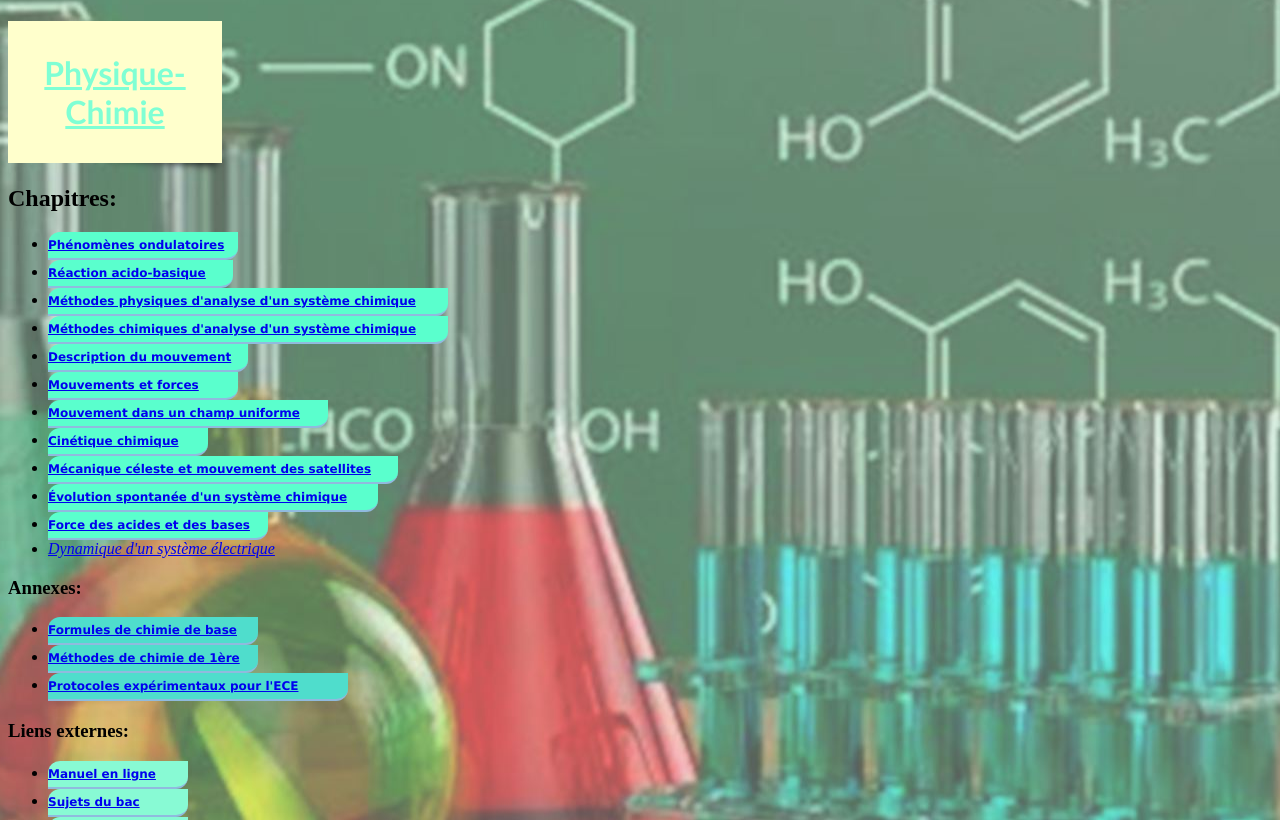
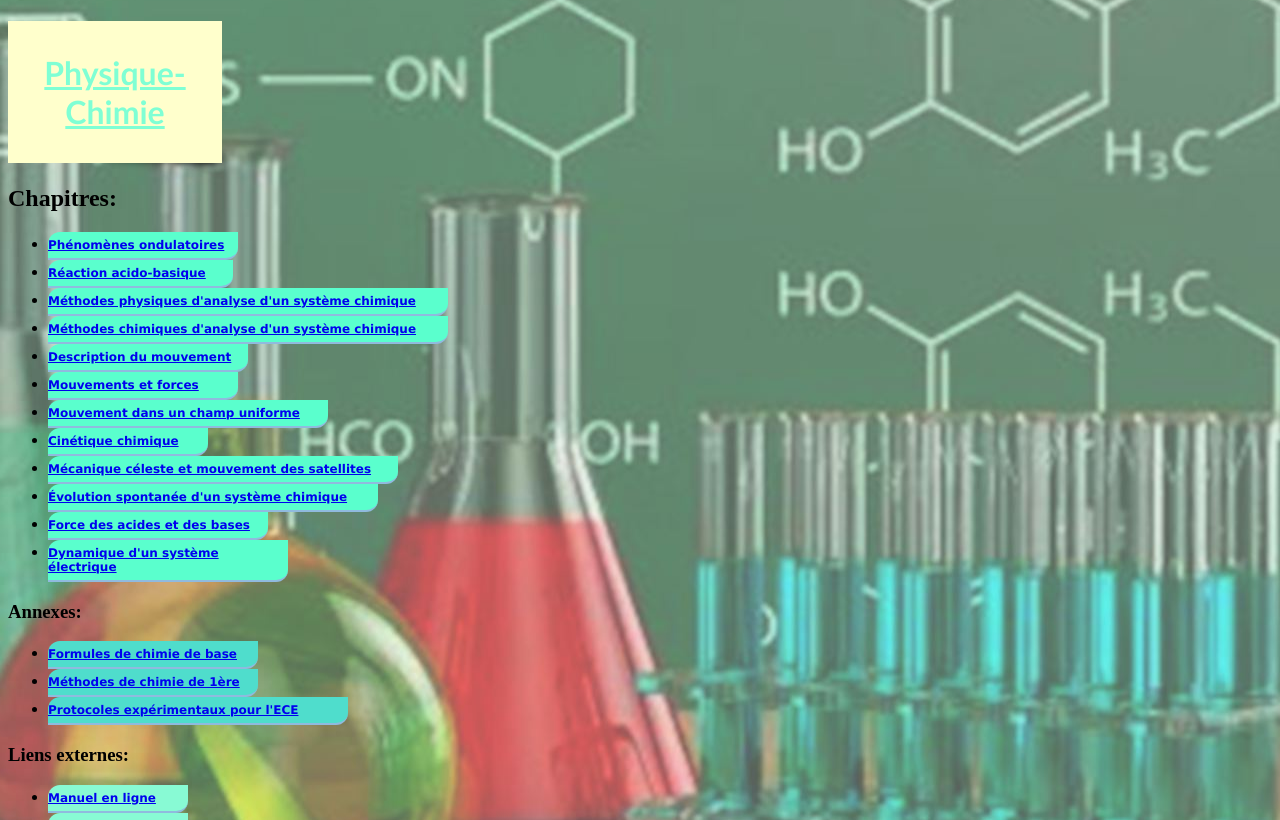
Before and after one commit to denisdoryan/mescours, a PHP site: the page made by Cours SPC/spc.html in a window 1280 px wide. Shown: the top 820 px of the page. Run offline with PHP 8.4, Linux system fonts and the light colour scheme.

Commit message:
Update stylespc.css

```diff
--- a/Cours SPC/stylespc.css
+++ b/Cours SPC/stylespc.css
@@ -166,6 +166,18 @@ html
   margin: 0;
 }
 
+.bouton12 {
+  border-radius:12px 0 12px 0;
+  background: #5AFFCD;
+  border:none;
+  color:#fff;
+  font:bold 12px Verdana;
+  padding:6px 0 6px 0;
+  width: 240px;
+  border-bottom: 2px solid #90bade;
+  margin: 0;
+}
+
 .boutona1 {
   border-radius:12px 0 12px 0;
   background: #4FDDCC;
```
